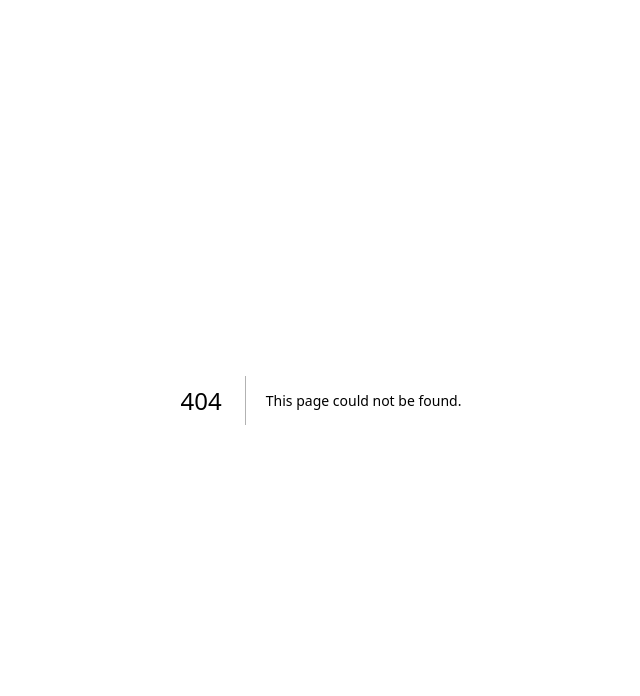
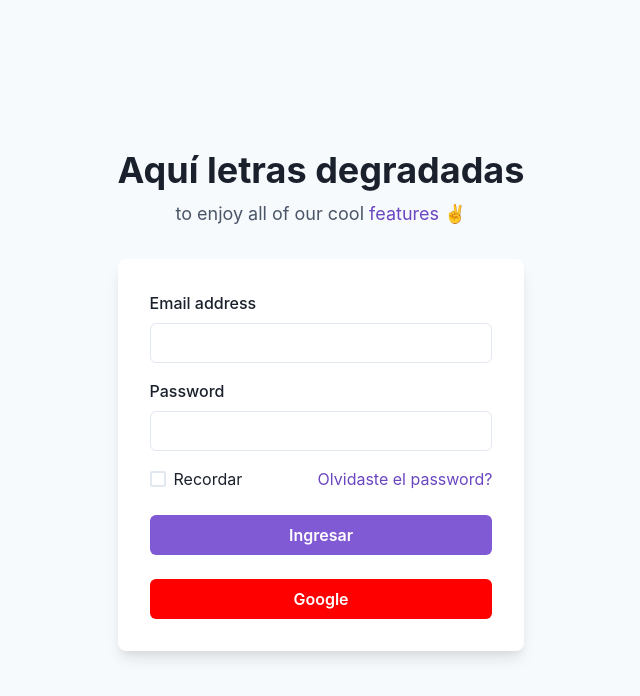
Before and after one commit to aitorevi/you-pod, a Next.js app: page /auth/signin in a window 1280 px wide. Before the commit this address had no page. Shown: the top 696 px of the page, without its empty margins (319-959 px from the left). Built offline with nearby package versions, Linux system fonts and the light colour scheme; no server answers.

Commit message:
prueba con video udemy

```diff
--- a/src/components/navbar.tsx
+++ b/src/components/navbar.tsx
@@ -28,12 +28,11 @@ import {
 import styles from "@/styles/Home.module.css";
 import Image from "next/image";
 import React from "react";
-import {signOut, useSession} from "next-auth/react";
+import {signOut} from "next-auth/react";
 
 export default function WithSubnavigation() {
     const {isOpen, onToggle} = useDisclosure();
     const {colorMode, toggleColorMode} = useColorMode();
-    const {data: session, status} = useSession()
     return (
         <Box>
             <Flex
@@ -93,7 +92,7 @@ export default function WithSubnavigation() {
                         {colorMode === 'light' ? <MoonIcon/> : <SunIcon/>}
                     </Button>
 
-                    {(status === 'authenticated') &&
+
                     <Button
                         minW={"24"}
                         onClick={() => signOut()}
@@ -109,7 +108,7 @@ export default function WithSubnavigation() {
                         }}>
                         Sign Out
                     </Button>
-                }
+
                     <Button
                         minW={"24"}
                         as={'a'}
--- /dev/null
+++ b/src/pages/auth/signin.js
@@ -0,0 +1,103 @@
+import {
+    Box,
+    Button, Checkbox,
+    Flex,
+    FormControl,
+    FormLabel,
+    Heading, Input,
+    Link,
+    Stack,
+    Text,
+    useColorModeValue
+} from "@chakra-ui/react";
+import {getSession, signIn, signOut} from "next-auth/react";
+import Head from "next/head";
+import Nav from "../../components/navbar";
+import FooterSimple from "../../components/footer";
+import React from "react";
+
+export default function SignInPage() {
+
+
+    return (
+        <>
+            <Head>
+                <title>Podcast</title>
+                <meta name="description" content="Generated by create next app"/>
+                <meta name="viewport" content="width=device-width, initial-scale=1"/>
+                <link rel="icon" href="/favicon.ico"/>
+            </Head>
+            <Flex
+                minH={'100vh'}
+                align={'center'}
+                justify={'center'}
+                bg={useColorModeValue('gray.50', 'gray.800')}>
+                <Stack spacing={8} mx={'auto'} maxW={'lg'} py={12} px={6}>
+                    <Stack align={'center'}>
+                        <Heading fontSize={'4xl'}>Aquí letras degradadas</Heading>
+                        <Text fontSize={'lg'} color={'gray.600'}>
+                            to enjoy all of our cool <Link color={'purple.600'}>features</Link> ✌️
+                        </Text>
+                    </Stack>
+                    <Box
+                        rounded={'lg'}
+                        bg={useColorModeValue('white', 'gray.700')}
+                        boxShadow={'lg'}
+                        p={8}>
+                        <Stack spacing={4}>
+                            <FormControl id="email">
+                                <FormLabel>Email address</FormLabel>
+                                <Input type="email"/>
+                            </FormControl>
+                            <FormControl id="password">
+                                <FormLabel>Password</FormLabel>
+                                <Input type="password"/>
+                            </FormControl>
+                            <Stack spacing={6}>
+                                <Stack
+                                    direction={{base: 'column', sm: 'row'}}
+                                    align={'start'}
+                                    justify={'space-between'}>
+                                    <Checkbox>Recordar</Checkbox>
+                                    <Link color={'purple.600'}>Olvidaste el password?</Link>
+                                </Stack>
+                                <Button
+                                    bg={'purple.500'}
+                                    color={'white'}
+                                    _hover={{
+                                        bg: 'purple.600',
+                                    }}>
+                                    Ingresar
+                                </Button>
+                                <Button
+                                    bg={'red'}
+                                    color={'white'}
+                                    onClick={() => signIn()}>
+                                    Google
+                                </Button>
+                            </Stack>
+                        </Stack>
+                    </Box>
+                </Stack>
+            </Flex>
+        </>
+    );
+}
+
+
+export const getServerSideProps = async (context) => {
+    const session = await getSession(context)
+    if (session) {
+        return (
+            {
+                redirect: {
+                    destination: '/'
+                }
+            }
+        )
+    }
+
+    return {
+        props: {session},
+    }
+}
```
Also changed, not shown: src/pages/account/index.tsx (+0 -19 lines), src/pages/admin/index.tsx (+0 -18 lines), src/pages/api/auth/[...nextauth].js (+10 -1 lines), src/pages/index.tsx (+17 -5 lines), src/pages/login/index.tsx (+2 -6 lines), src/pages/newsletter/index.tsx (+1 -19 lines), src/pages/podcast/index.tsx (+6 -21 lines).
